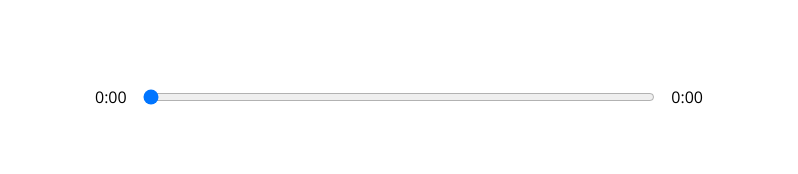
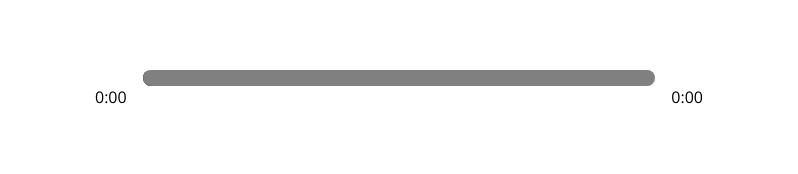
Before and after one commit to johnlombardi389/music-player, a React (Create React App) app: page / in a window 1280 px wide. Shown: the part 490-664 px from the top of the page, without its empty margins (241-1039 px from the left). Built offline with nearby package versions, Linux system fonts and the light colour scheme.

Commit message:
Removed styles from player slider and added div to slider to animate a new color as the song plays

```diff
--- a/src/App.js
+++ b/src/App.js
@@ -18,13 +18,23 @@
   const [songInfo, setSongInfo] = useState({
     currentTime: 0,
     duration: 0,
+    animationPercentage: 0,
   });
 
   // Update state for current song time and duration
   const timeUpdateHandler = (e) => {
     const current = e.target.currentTime;
     const duration = e.target.duration;
-    setSongInfo({ ...songInfo, currentTime: current, duration: duration });
+    // Calculate percentage
+    const roundedCurrent = Math.round(current);
+    const roundedDuration = Math.round(duration);
+    const animation = Math.round((roundedCurrent / roundedDuration) * 100);
+    setSongInfo({
+      ...songInfo,
+      currentTime: current,
+      duration: duration,
+      animationPercentage: animation,
+    });
   };
 
   // Library toggle state
--- a/src/components/Player.js
+++ b/src/components/Player.js
@@ -80,10 +80,16 @@
     playAudio(isPlaying, audioRef);
   };
 
+  // Add slider style
+  const trackAnimation = {
+    transform: `translateX(${songInfo.animationPercentage}%)`,
+  };
+
   return (
     <div className="player">
       <div className="time-control">
         <p>{getTime(songInfo.currentTime)}</p>
+        <div className="track">
           <input
             min={0}
             max={songInfo.duration || 0}
@@ -91,6 +97,8 @@
             onChange={dragHandler}
             type="range"
           />
+          <div style={trackAnimation} className="animate-track"></div>
+        </div>
         <p>{songInfo.duration ? getTime(songInfo.duration) : "0:00"}</p>
       </div>
       <div className="play-control">
--- a/src/styles/_player.scss
+++ b/src/styles/_player.scss
@@ -11,7 +11,9 @@
   display: flex;
   input {
     width: 100%;
-    padding: 1rem 0rem;
+    -webkit-appearance: none;
+    background: transparent;
+    cursor: pointer;
   }
   p {
     padding: 1rem;
@@ -28,3 +30,41 @@
     cursor: pointer;
   }
 }
+
+input[type="range"]:focus {
+  outline: none;
+}
+
+input[type="range"]::-webkit-slider-thumb {
+  -webkit-appearance: none;
+  height: 16px;
+  width: 16px;
+  background: black;
+}
+
+input[type="range"]::-moz-range-thumb {
+  -webkit-appearance: none;
+  height: 16px;
+  width: 16px;
+  background: black;
+}
+
+.track {
+  background: pink;
+  width: 100%;
+  height: 1rem;
+  position: relative;
+  border-radius: 1rem;
+  overflow: hidden;
+}
+
+.animate-track {
+  background: gray;
+  width: 100%;
+  height: 100%;
+  position: absolute;
+  top: 0;
+  left: 0;
+  transform: translateX(0%);
+  pointer-events: none;
+}
```
Lines whose indentation alone changed are shown as unchanged.
